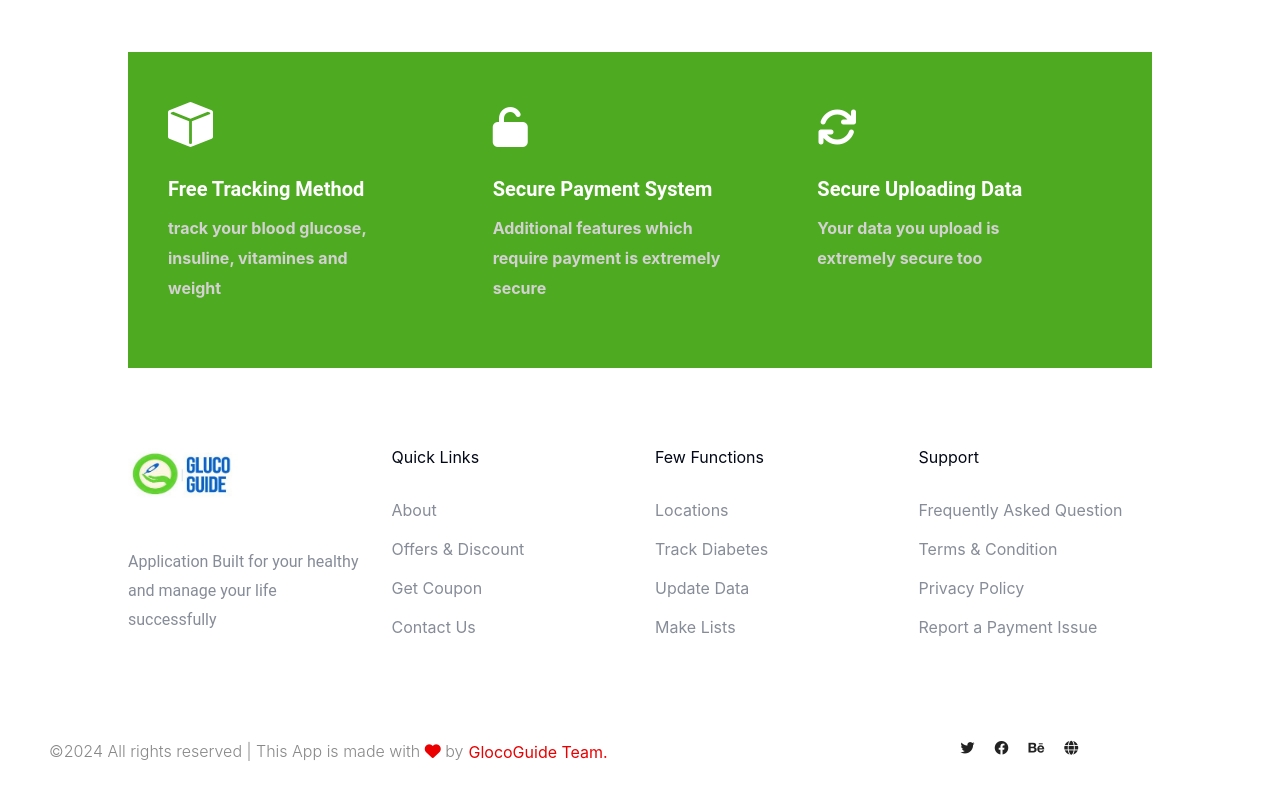
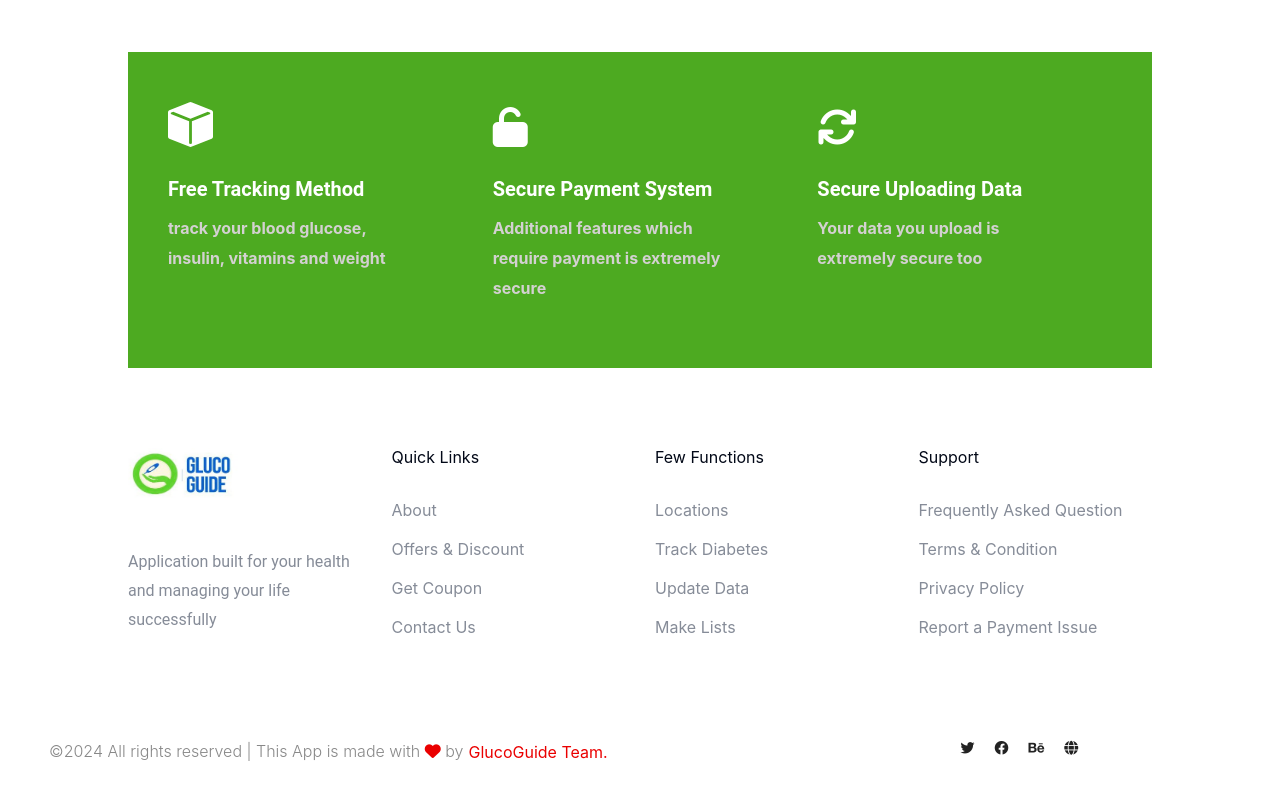
Before and after one commit to shrouk1510/gp_frontend, a React (Create React App) app: page /Home in a window 1280 px wide. Shown: the part 3832-4632 px from the top of the page. Built offline with nearby package versions, Linux system fonts and the light colour scheme; a web font is replaced by a local one.

Commit message:
color update

```diff
--- a/src/chooseComponent/choose.css
+++ b/src/chooseComponent/choose.css
@@ -54,9 +54,10 @@
   }
 
   .choose-page-btn:hover {
-    background-color: #4acc68;
+    background-color: #4acc68 ;
     transform: translateY(-2px);
     box-shadow: 0 6px 12px rgba(0, 0, 0, 0.15);
+    color:white !important;
   }
 
   .choose-page-btn:active {
--- a/src/headerComponent/header.css
+++ b/src/headerComponent/header.css
@@ -21,7 +21,7 @@ header .nav-item a{
     font-style: italic;
     /* color: white !important;   */
     text-transform: capitalize;
-    transition: 0.5s;
+    transition: 1s;
     color: white;
     text-decoration: none;
 
@@ -57,7 +57,9 @@ header .collapse_ul .nav-item a{
 header .collapse_ul .nav-item .item-menu a:hover{
     color: green
 }
-
+header .collapse_ul .nav-item .item-menu{
+    transition: 0.5s;
+}
  header  .btn1{
     text-transform: capitalize;
     transition: 0.5s;
@@ -142,8 +144,9 @@ header .navbar-nav{
     visibility: hidden;
     position: absolute;
     list-style: none;
-    transition: 0.5s all;
+    transition: 1s all;
     color: green;
+    z-index: 1;
  }
 
   header .nav-item .item-menu li{
--- a/src/homeS5Component/Home-S5.js
+++ b/src/homeS5Component/Home-S5.js
@@ -14,7 +14,7 @@ function ShopSection() {
                     </svg>
                 </i>
               <h6>Free Tracking Method</h6>
-              <p>track your blood glucose, insuline, vitamines and weight</p>
+              <p>track your blood glucose, insulin, vitamins and weight</p>
             </div>
           </div>
           <div className="col-lg-4">
--- a/src/homeS6Component/Home-S6.js
+++ b/src/homeS6Component/Home-S6.js
@@ -10,7 +10,7 @@ function ContactFooter() {
             <a href="#">
               <img src="imgs/logo3.jpg" alt="Cover" />
             </a>
-            <p>Application Built for your healthy and manage your life successfully</p>
+            <p>Application built for your health and managing your life successfully</p>
           </div>
           <div className="col-lg-3">
             <div className="home6text text1">
--- a/src/homeS7Component/Home-S7.js
+++ b/src/homeS7Component/Home-S7.js
@@ -10,7 +10,7 @@ function Footer() {
             <div className="home6text">
               <div className="row">
                 <p>©2024 All rights reserved | This App is made with <i className="fa-sharp fa-solid fa-heart"></i> by </p>
-                <a href="#"> GlocoGuide Team.</a>
+                <a href="#"> GlucoGuide Team.</a>
               </div>
             </div>
           </div>
--- a/src/mainWelcomeComponent/welcome.css
+++ b/src/mainWelcomeComponent/welcome.css
@@ -4,6 +4,7 @@
     font-family:"Bona Nova", serif;
     justify-content: center;
     align-items: center;
+    z-index: 0;
 }
 .mainWelcomemain .maintext{
     padding-top: 150px;
```
Also changed, not shown: 1 other file (tests, documents, lock files or other folders).
